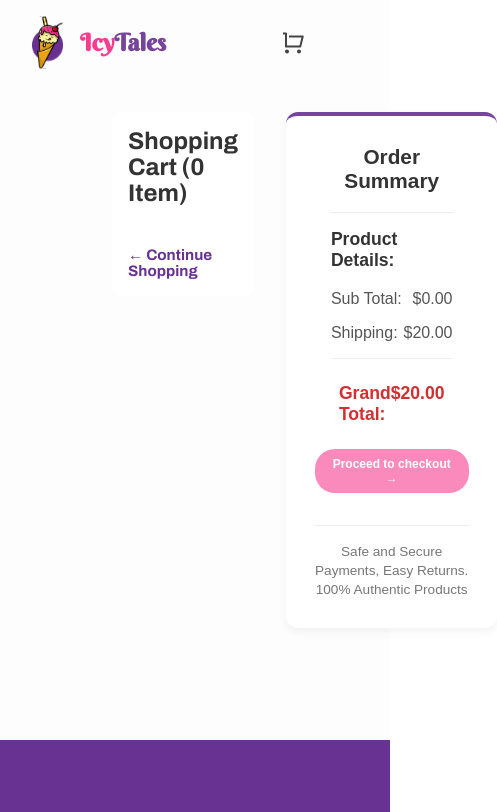
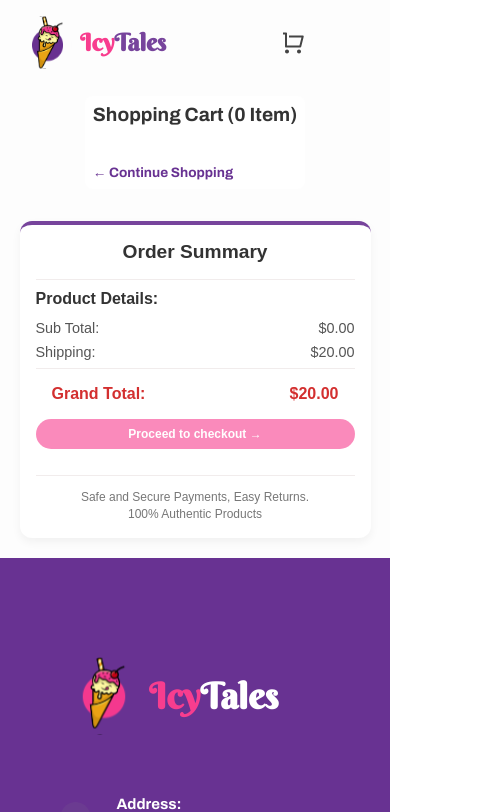
Before and after one commit to IrynaYedynak/Ice-Cream-E-Commerce, a React (Vite) app: page /cart in a window 390 px wide. Shown: the top 812 px of the page, 497 px wide, since content can reach past the window. Built offline with nearby package versions, Linux system fonts and the light colour scheme.

Commit message:
add adaptive styles to cart components

```diff
--- a/src/components/Cart/CartItem.css
+++ b/src/components/Cart/CartItem.css
@@ -4,8 +4,9 @@
     grid-template-rows: auto auto;
     gap: 0.75rem;
     align-items: center;
-    padding: 0.8rem 0;
+    padding: clamp(0.6rem, 2vw, 1.2rem) 0;
     border-bottom: 1px solid rgb(219, 215, 215);
+    margin-bottom: 1rem;
 }
 
 .cart-item-image {
@@ -21,22 +22,22 @@
 
 .cart-item-details h4 {
     margin: 0 0 0.25rem;
-    font-size: 1.1rem;
+    font-size: clamp(0.9rem, 1vw, 1.1rem);
 }
 
 .cart-item-details p {
     margin: 0;
     color: #555;
-    font-size: 0.9rem;
+    font-size: clamp(0.8rem, 2vw, 0.9rem);
 }
 
 .cart-item-price {
-    font-size: 1rem;
+    font-size: clamp(0.8rem, 2vw, 1rem);
     color: #333;
 }
 
 .cart-total-item-price {
-    font-size: 1rem;
+    font-size: clamp(0.8rem, 2vw, 1rem);
     font-weight: bold;
     color: #111;
 }
@@ -44,9 +45,9 @@
 .cart-item-remove-button {
     background: transparent;
     cursor: pointer;
-    padding: 0.25rem;
+    padding: clamp(0.10rem, 0.5vw, 0.2rem);
     color: #c00;
-    font-size: 1rem;
+    font-size: clamp(0.8rem, 2vw, 0.9rem);
     border: 1px solid red;
     border-radius: 50%;
     display: flex;
@@ -60,3 +61,30 @@
 .cart-item-remove-button:hover {
     color: #f44336;
 }
+
+@media (max-width: 453px) {
+    .cart-item {
+    justify-items: center;
+    grid-template-columns: 1fr; /* одна колонка */
+    grid-template-rows: auto auto auto auto;
+    position: relative; /* щоб можна було легко притиснути хрестик */
+    }
+
+    .cart-item-remove-button {
+    position: absolute;
+    top: 0;
+    right: -3rem;   /* завжди у верхньому правому куті */
+    }
+
+    .cart-item-image,
+    .cart-item-details {
+    grid-row: 1;
+    }
+
+    .cart-item-price,
+    .cart-total-item-price,
+    .quantity-selector {
+    grid-row: auto;/* вони йдуть під контентом */
+
+    }
+}
--- a/src/components/Cart/CartPage.css
+++ b/src/components/Cart/CartPage.css
@@ -1,21 +1,23 @@
 .cart-page {
     display: flex;
     align-items: flex-start;
+    align-items: center;
     gap: 2rem;
-    padding: 7rem;
+    padding: clamp(1rem, 5vw, 7rem);
+    padding-top: clamp(6rem, 8vw, 9rem);
     background-color: #fdfdfd;
 }
 
 .cart-items-list {
     flex: 2;
     background: #fff;
-    padding: 1rem;
+    padding: clamp(0.5rem, 2vw, 1rem);
     border-radius: 8px;
 }
 
 .cart-items-list h2 {
     margin-bottom: 1rem;
-    font-size: 1.5rem;
+    font-size: clamp(1.2rem, 1vw, 1.5rem);
     color: #333;
     font-family: var(--font-family);
 }
@@ -25,7 +27,14 @@
     margin-top: 1.5rem;
     color: #683292;
     text-decoration: none;
-    font-size: 0.95rem;
+    font-size: clamp(0.85rem, 1vw, 0.95rem);
     font-weight: bold;
     font-family: var(--font-family);
 }
+
+@media (max-width: 958px) {
+    .cart-page {
+    display: flex;
+    flex-direction: column;
+    }
+}
--- a/src/components/Cart/OrderSummary.css
+++ b/src/components/Cart/OrderSummary.css
@@ -1,7 +1,7 @@
 .order-summary {
     flex: 1;
     background: #fff;
-    padding: 1.8rem;
+    padding: clamp(1rem, 2vw, 2rem);
     border-radius: 12px;
     box-shadow: 0 4px 10px rgba(0,0,0,0.05);
     height: fit-content;
@@ -10,8 +10,8 @@
 
 .order-summary h3 {
     margin-top: 0;
-    font-size: 1.3rem;
-    margin-bottom: 1.2rem;
+    font-size: clamp(1.2rem, 2vw, 1.5rem);
+    margin-bottom: clamp(1rem, 2vw, 1.2rem);
     color: #333;
     text-align: center;
 }
@@ -20,49 +20,48 @@
     display: flex;
     flex-direction: column;
     justify-content: space-between;
-    margin: 1rem;
-    padding-top: 0.5rem;
-    font-size: 1rem;
+    padding-top: clamp(0.3rem, 1vw, 0.5rem);
+    font-size: clamp(0.9rem, 1.5vw, 1rem);
     color: #555;
     border-top: 1px solid #f1ecec;
     border-bottom: 1px solid #f1ecec;
 }
 
 .product-details h4 {
-    margin-top: 0.5rem;
-    font-size: 1.1rem;
-    margin-bottom: 1.2rem;
+    margin-top: clamp(0.3rem, 1vw, 0.5rem);
+    font-size: clamp(1rem, 1.5vw, 1.1rem);
+    margin-bottom: clamp(0.8rem, 2vw, 1.2rem);
     color: #333;
 }
 
 .summary-row {
     display: flex;
     justify-content: space-between;
-    margin-bottom: 1rem;
-    font-size: 1rem;
+    margin-bottom: clamp(0.5rem, 1vw, 1rem);
+    font-size: clamp(0.9rem, 1.5vw, 1rem);
     color: #555;
 }
 
 .total {
     font-weight: bold;
-    font-size: 1.1rem;
+    font-size: clamp(1rem, 1.5vw, 1.1rem);
     color: #d32f2f;
-    margin: 1.5rem;
+    margin: clamp(1rem, 2vw, 1.5rem);
 }
 
 .secure-text {
-    font-size: 0.85rem;
+    font-size: clamp(0.75rem, 1vw, 0.85rem);
     color: #777;
-    margin-top: 1rem;
-    padding-top: 1rem;
+    margin-top: clamp(0.8rem, 2vw, 1rem);
+    padding-top: clamp(0.8rem, 2vw, 1rem);
     text-align: center;
     line-height: 1.4;
     border-top: 1px solid #f1ecec;
 }
 
 .checkout-btn {
-width: 100%;
-margin-bottom: 1rem;
+    width: 100%;
+    margin-bottom: clamp(0.8rem, 2vw, 1rem);
 }
 
 .checkout-btn.disabled {
@@ -70,3 +69,14 @@
     pointer-events: none;
     cursor: not-allowed;
 }
+
+@media (max-width: 958px) {
+    .order-summary {
+        width: 100%;
+        margin: 0 auto;
+        border-left: none;
+        border-right: none;
+    }
+
+
+}
--- a/src/components/Cart/QuantitySelector.css
+++ b/src/components/Cart/QuantitySelector.css
@@ -5,12 +5,12 @@
 }
 
 .quantity-wrapper button {
-    width: 30px;
-    height: 30px;
+    width: clamp(25px, 5vw, 30px);
+    height: clamp(25px, 5vw, 30px);
     border: 1px solid #ccc;
     background-color: #fff;
     color: #333;
-    font-size: 1rem;
+    font-size: clamp(0.8rem, 1vw, 1rem);
     border-radius: 4px;
     cursor: pointer;
     transition: background-color 0.2s;
--- a/src/components/Contacts/ContactForm.css
+++ b/src/components/Contacts/ContactForm.css
@@ -39,6 +39,6 @@
 }
 
 .form-submit-button {
-    width: 100%;         /* кнопка займає всю ширину */
-    margin-top: 1rem;    /* відступ зверху */
+    width: 100%;
+    margin-top: 1rem;
 }
```
